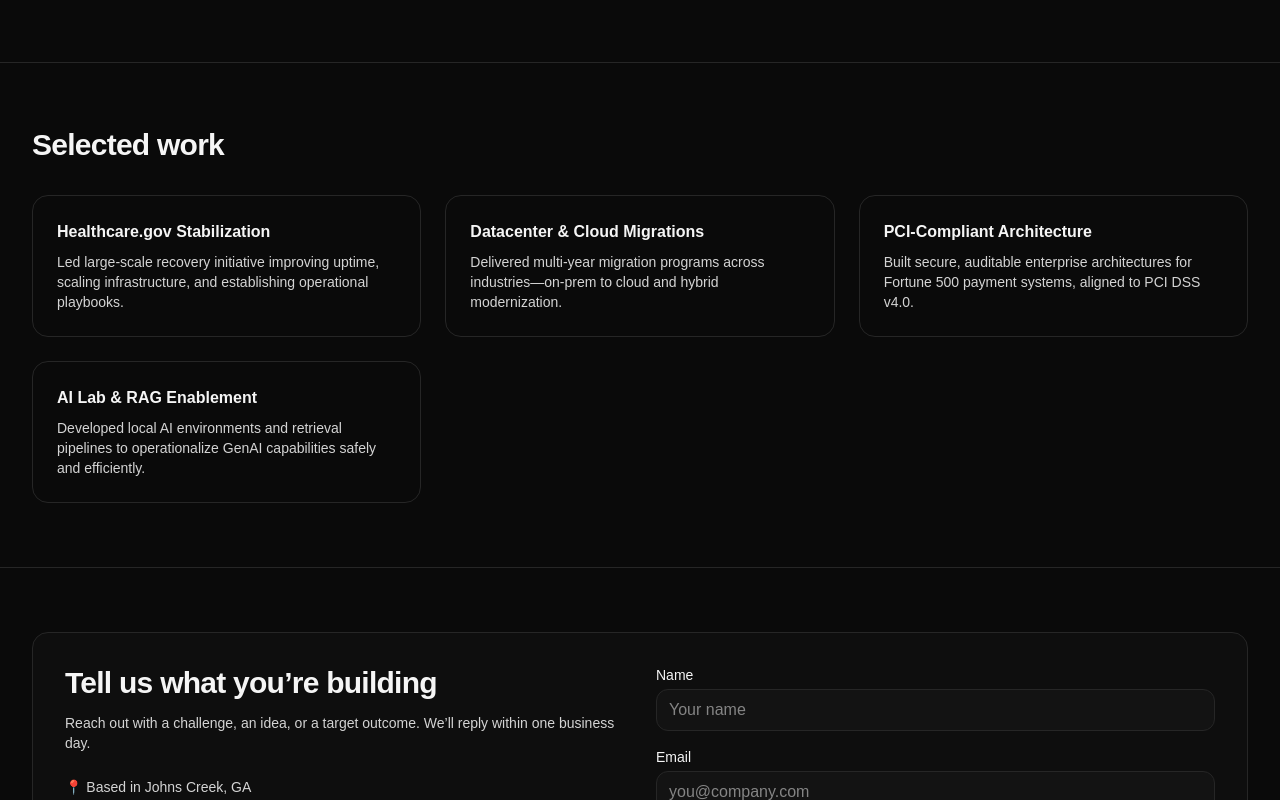
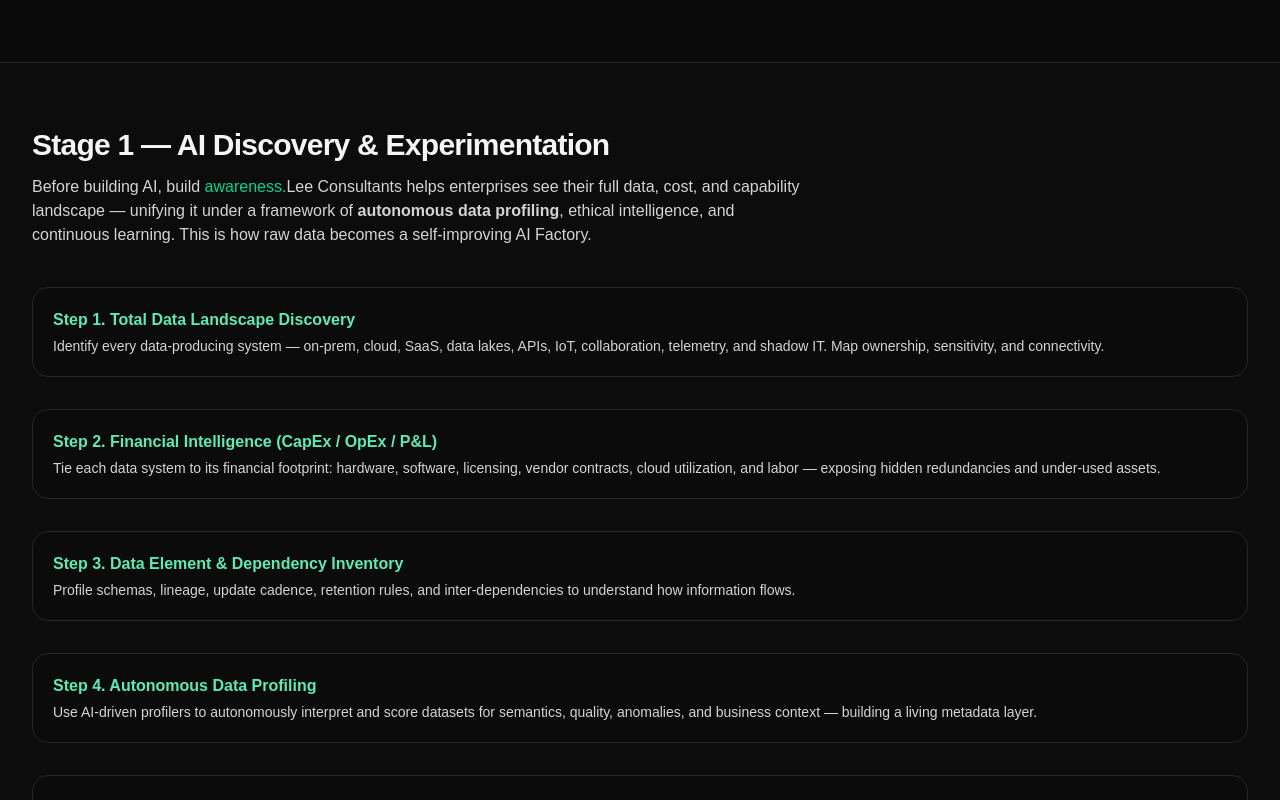
Before and after one commit to ahramlee1/lee-consultants-site, a Next.js app: page / in a window 1280 px wide. Shown: the part 1820-2620 px from the top of the page. Built offline with nearby package versions, Linux system fonts and the light colour scheme.

Commit message:
Add Stage 1 – AI Discovery & Experimentation (v1.5) section to homepage

```diff
--- a/app/page.tsx
+++ b/app/page.tsx
@@ -110,6 +110,115 @@ export default function LandingPage() {
               <h3 className="font-semibold">Outcome-Driven</h3>
               <p className="mt-2 text-neutral-300 text-sm">Every engagement ties back to clear metrics—stability, efficiency, compliance, or growth.</p>
             </div>
+          </div>
+        </div>
+      </section>
+
+      {/* AI DISCOVERY & EXPERIMENTATION */}
+      <section id="ai-discovery" className="border-b border-neutral-800 bg-neutral-900/20">
+        <div className="mx-auto max-w-7xl px-4 sm:px-6 lg:px-8 py-16">
+          <h2 className="text-2xl sm:text-3xl font-semibold tracking-tight">
+            Stage 1 — AI Discovery & Experimentation
+          </h2>
+          <p className="mt-3 text-neutral-300 text-sm sm:text-base max-w-3xl">
+            Before building AI, build <span className="text-emerald-400 font-medium">awareness.</span>
+            Lee Consultants helps enterprises see their full data, cost, and capability landscape —
+            unifying it under a framework of <strong>autonomous data profiling</strong>,
+            ethical intelligence, and continuous learning.
+            This is how raw data becomes a self-improving AI Factory.
+          </p>
+
+          <div className="mt-10 space-y-8">
+            {[
+              {
+                step: "1",
+                title: "Total Data Landscape Discovery",
+                desc: "Identify every data-producing system — on-prem, cloud, SaaS, data lakes, APIs, IoT, collaboration, telemetry, and shadow IT. Map ownership, sensitivity, and connectivity."
+              },
+              {
+                step: "2",
+                title: "Financial Intelligence (CapEx / OpEx / P&L)",
+                desc: "Tie each data system to its financial footprint: hardware, software, licensing, vendor contracts, cloud utilization, and labor — exposing hidden redundancies and under-used assets."
+              },
+              {
+                step: "3",
+                title: "Data Element & Dependency Inventory",
+                desc: "Profile schemas, lineage, update cadence, retention rules, and inter-dependencies to understand how information flows."
+              },
+              {
+                step: "4",
+                title: "Autonomous Data Profiling",
+                desc: "Use AI-driven profilers to autonomously interpret and score datasets for semantics, quality, anomalies, and business context — building a living metadata layer."
+              },
+              {
+                step: "5",
+                title: "Data Trust & Compliance Assessment",
+                desc: "Evaluate governance, access controls, sensitivity (PII/PCI/PHI), and lineage auditability to ensure responsible AI readiness."
+              },
+              {
+                step: "6",
+                title: "Dataset Profiling & Utilization Reporting",
+                desc: "Quantify value vs usage for each dataset and identify dark data (collected but unused)."
+              },
+              {
+                step: "7",
+                title: "Analytical Insight Extraction",
+                desc: "Apply exploratory analytics and ML to surface correlations, trendlines, and operational signals."
+              },
+              {
+                step: "8",
+                title: "Use-Case Opportunity Mapping",
+                desc: "Group insights into actionable AI/automation use cases aligned with strategic objectives — efficiency, CX, risk, growth."
+              },
+              {
+                step: "9",
+                title: "Inter-Dataset Commonality & Fusion Design",
+                desc: "Identify redundant or complementary datasets and design unified ‘fusion’ views for cross-domain intelligence."
+              },
+              {
+                step: "10",
+                title: "Systemic Waste & Efficiency Diagnostics",
+                desc: "Locate waste from reactive operations, duplicate storage, fragmented compute, or license inefficiencies."
+              },
+              {
+                step: "11",
+                title: "Pilot Opportunity Conversion",
+                desc: "Translate top waste items or insights into measurable AI pilots with clear ROI hypotheses."
+              },
+              {
+                step: "12",
+                title: "Ethical & Sustainability Calibration",
+                desc: "Evaluate ethical impact, carbon footprint, and workforce effects before scaling AI."
+              },
+              {
+                step: "13",
+                title: "Feedback Loop & Learning System",
+                desc: "Implement automated feedback on accuracy, adoption, and ROI; feed learned signals back into governance."
+              },
+              {
+                step: "14",
+                title: "AI Factory Release 1.0 → Productionalization",
+                desc: "Harden validated pilots with MLOps and versioned deployment playbooks."
+              },
+              {
+                step: "15",
+                title: "Iterate & Scale → Adaptive AI Factory",
+                desc: "Institutionalize continuous learning so each cycle improves data quality, efficiency, and strategic foresight."
+              },
+            ].map((item) => (
+              <div key={item.step} className="border border-neutral-800 rounded-2xl p-5 hover:border-neutral-700 bg-neutral-950/40">
+                <h3 className="font-semibold text-emerald-300">
+                  Step {item.step}. {item.title}
+                </h3>
+                <p className="mt-1 text-sm text-neutral-300">{item.desc}</p>
+              </div>
+            ))}
+          </div>
+
+          <div className="mt-12 text-center">
+            <p className="text-neutral-400 text-sm">
+              This is Stage 1 of our AI Factory model — where data, dollars, and decisions align to build a self-improving enterprise intelligence system.
+            </p>
           </div>
         </div>
       </section>
--- /dev/null
+++ b/sendgrid-test.js
@@ -0,0 +1,16 @@
+// sendgrid-test.js
+import sgMail from "@sendgrid/mail";
+
+sgMail.setApiKey(process.env.SENDGRID_API_KEY);
+
+const msg = {
+  to: "ahram.lee@lee-consultants.com",
+  from: "ahram.lee@lee-consultants.com",
+  subject: "SendGrid Test from Local Script",
+  text: "This is a live SendGrid test sent directly via API key.",
+};
+
+sgMail
+  .send(msg)
+  .then(() => console.log("✅ Email sent successfully!"))
+  .catch((error) => console.error("❌ Error sending email:", error));
```
